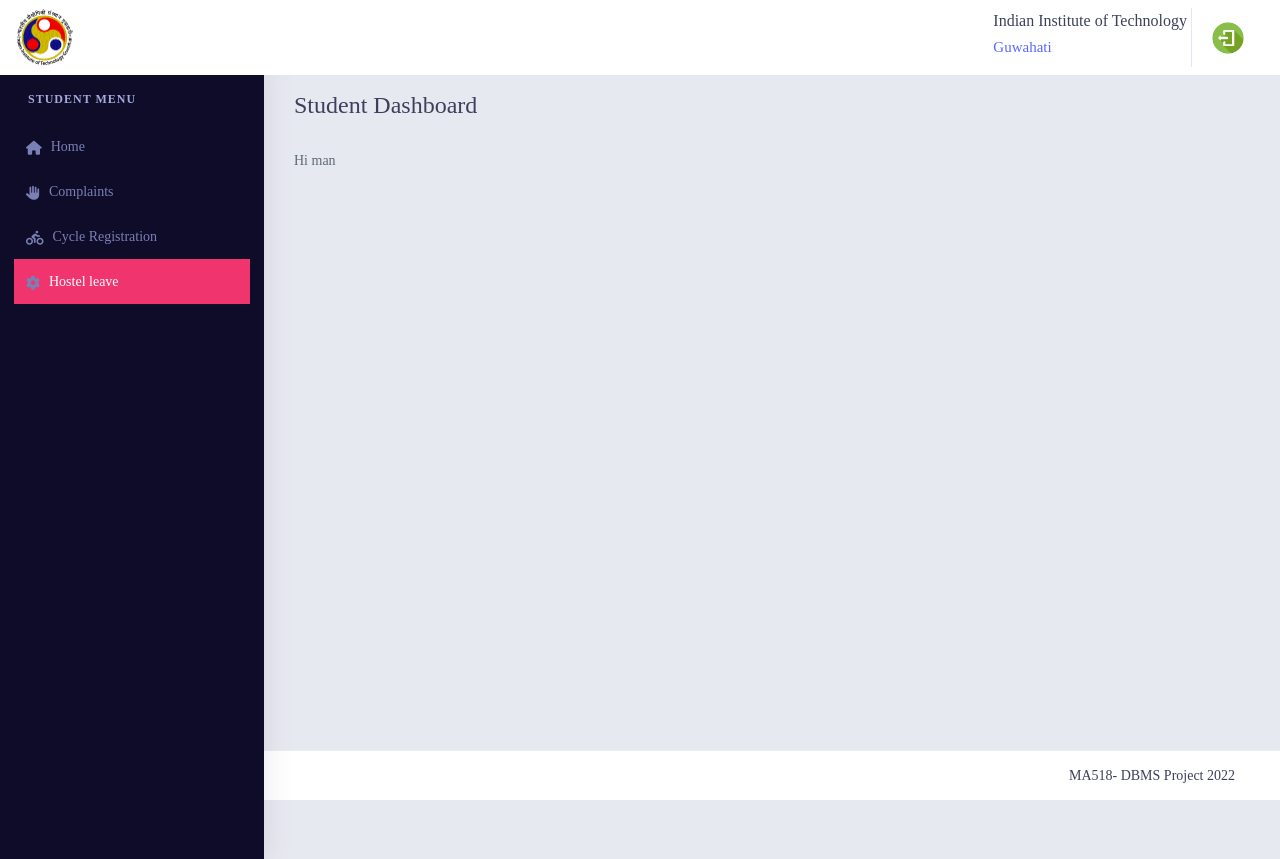
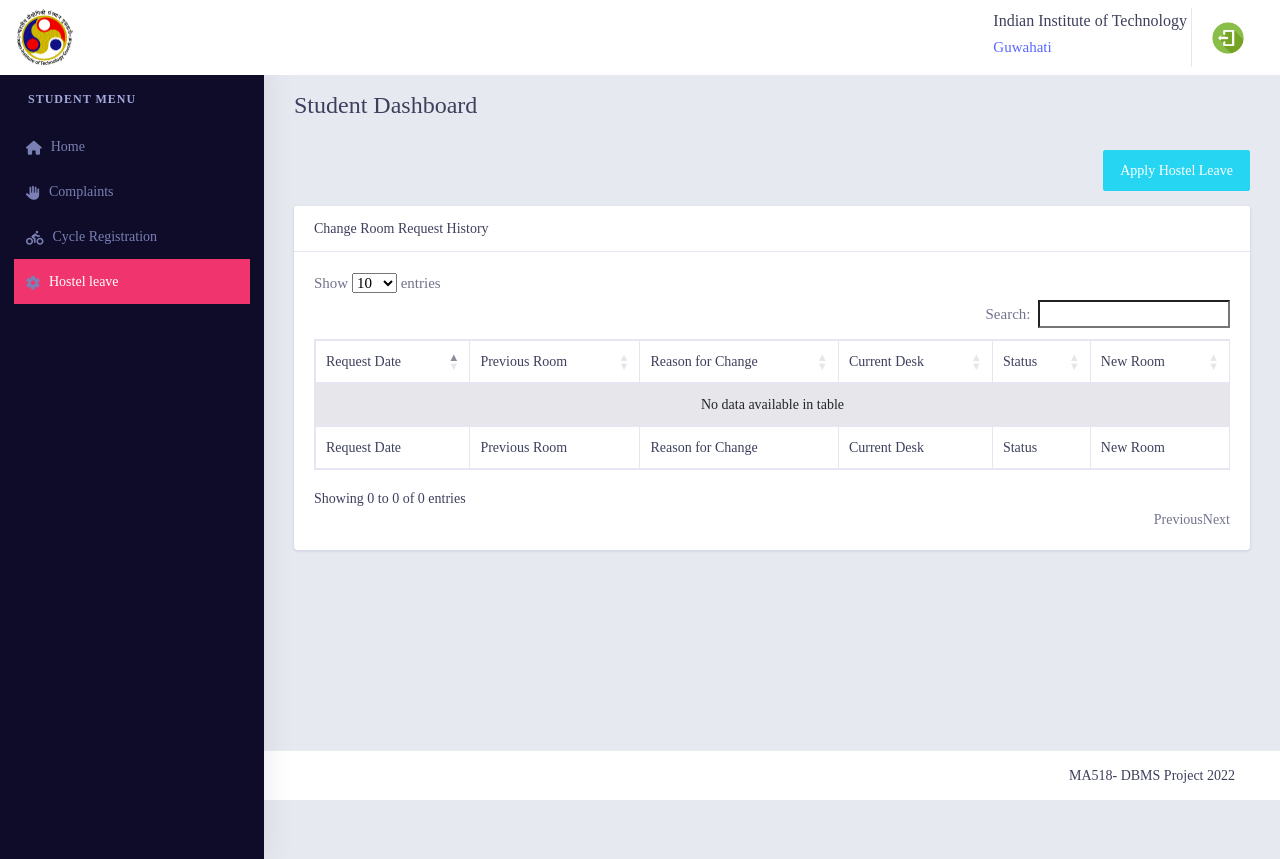
Before and after one commit to kk-kartik/MA518-DBMS-PROJECT--HOSTEL-ALLOCATION, a PHP site: page /hleave.php in a window 1280 px wide. Shown: the top 859 px of the page. Run offline with PHP 8.4, Linux system fonts and the light colour scheme; the visitor is signed in with stand-in values (Sample User, id 1); some libraries are stand-ins or nearby versions; some web fonts are replaced.

Commit message:
updated Hleave & Complaints

```diff
--- a/hleave.php
+++ b/hleave.php
@@ -166,7 +166,57 @@ $.extend(
                     </div>
 
                     <!-- code here -->
-Hi man
+                   <!------------------------------- Change Room Request Table --------------------------->
+
+                   <div class="row">
+                        <div class="col-xl-12 col-lg-12 col-md-12 col-sm-12 col-12">
+                            <h3 class="text-right"><!-- Button trigger modal -->
+                            <a href="#" class="btn btn-info" target="_blank">
+                                    Apply Hostel Leave
+                                </a>
+                            </h3>
+                        </div>
+                    </div>
+
+
+                    <div class="row">
+                        <div class="col-xl-12 col-lg-12 col-md-12 col-sm-12 col-12">
+                            <div class="card text-dark">
+                                <div class="card-header">
+                                    Change Room Request History
+                                </div>
+                                <div class="card-body">
+                                    <div class="table-responsive">
+                                        <table class="table table-striped table-bordered first">
+                                            <thead>
+                                                <tr>
+                                                    <th>Request Date</th>
+                                                    <th>Previous Room</th>
+                                                    <th>Reason for Change</th>
+                                                    <th>Current Desk</th>
+                                                    <th>Status</th>
+                                                    <th>New Room</th>
+                                                </tr>
+                                            </thead>
+                                            <tbody>
+
+                                            </tbody>
+                                            <tfoot>
+                                                <tr>
+                                                    <th>Request Date</th>
+                                                    <th>Previous Room</th>
+                                                    <th>Reason for Change</th>
+                                                    <th>Current Desk</th>
+                                                    <th>Status</th>
+                                                    <th>New Room</th>
+                                                </tr>
+                                            </tfoot>
+                                        </table>
+                                    </div>
+                                </div>
+                            </div>
+                        </div>
+                    </div>
                 </div>
                         </div>
 
```
Also changed, not shown: complaints.php (+51 -1 lines).
